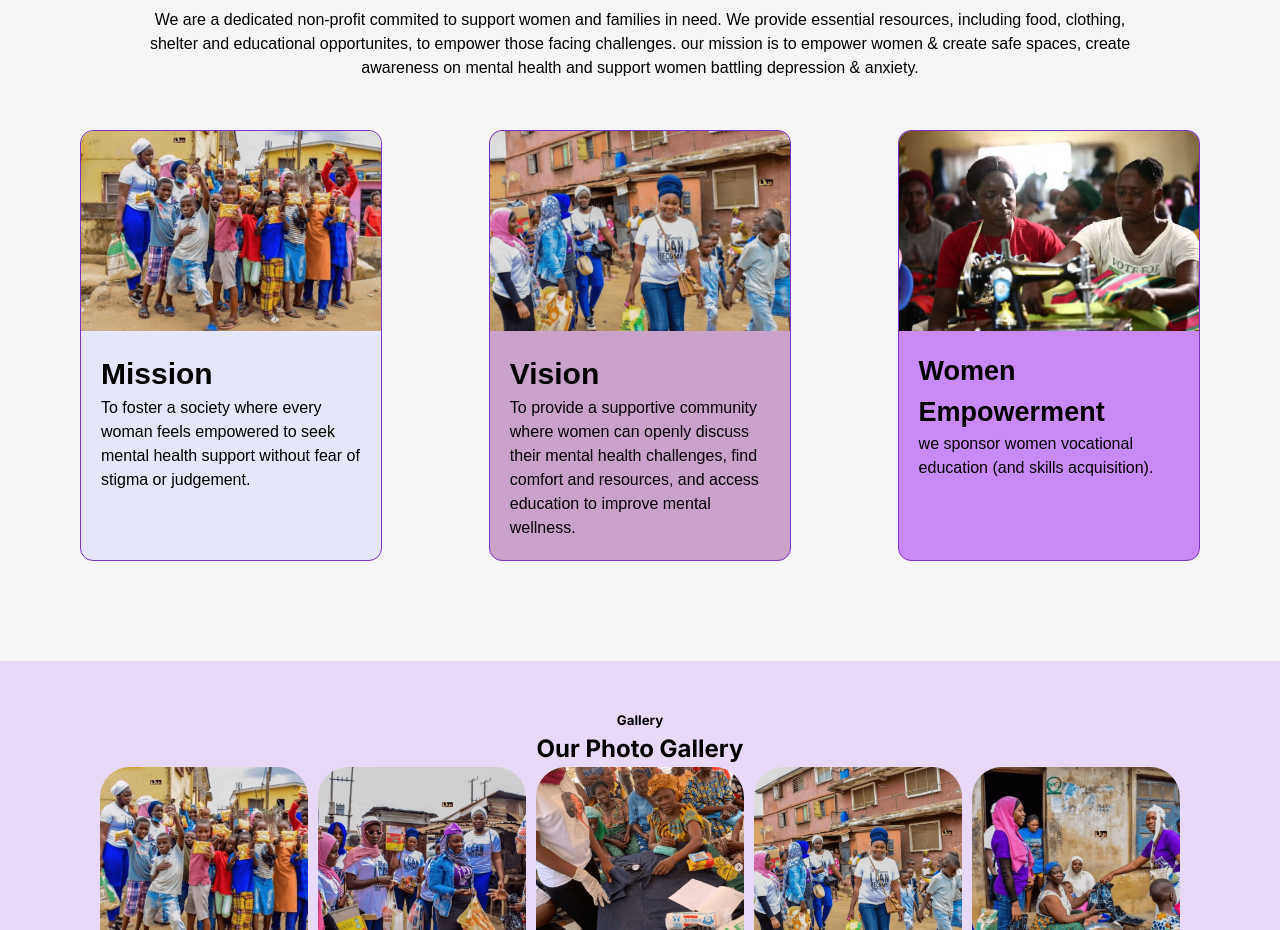
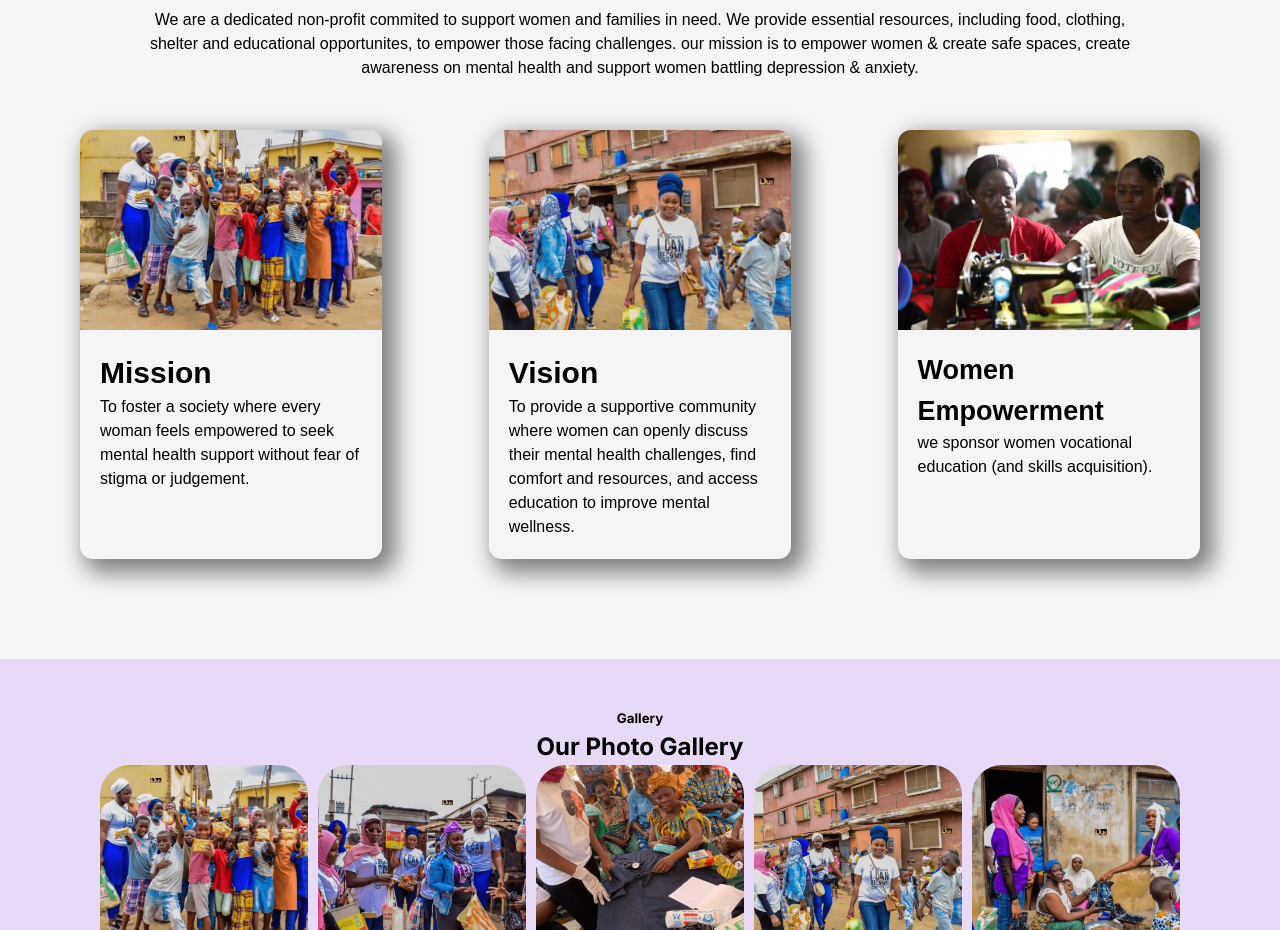
Before and after one commit to Kawthar1512/UWIAD, a React (Vite) app: page / in a window 1280 px wide. Shown: the part 964-1894 px from the top of the page. Built offline with nearby package versions, Linux system fonts and the light colour scheme.

Commit message:
added mentor component

```diff
--- a/src/Section2.css
+++ b/src/Section2.css
@@ -26,14 +26,15 @@
   font-size: 27px;
 }
 .card {
-  border: 1px solid #7d33c3;
   width: 27%;
   border-radius: 13px;
   cursor:default;
+  box-shadow: 9px 9px 22px  5px grey;
 
-  /* height: 400px; */
-  /* padding: 20px; */
+
 }
+
+
 .card-text {
   padding: 20px;
   /* background-color: red; */
@@ -41,21 +42,25 @@
 }
 
 .mission{
-  background-color: #E6E6FA;
+  /* background-color: #E6E6FA; */
   /* color: white; */
+  background-color: off-white;
   /* color: #7d33c3; */
 }
 .mission:hover{
-  background-color: #b4b4ee;
+  background-color: #c580c5;
 }
 .vision{
-  background-color: #C8A2C8;
+  background-color: off-white;
 }
 .vision:hover{
   background-color: #c580c5;
 }
 .upliftment{
-  background-color: #ca8af5;
+  background-color: off-white;
+}
+.upliftment:hover{
+  background-color: #c580c5;
 }
 .top-text{
   text-align: center;
```
Also changed, not shown: src/components/Mentor.jsx (added).
